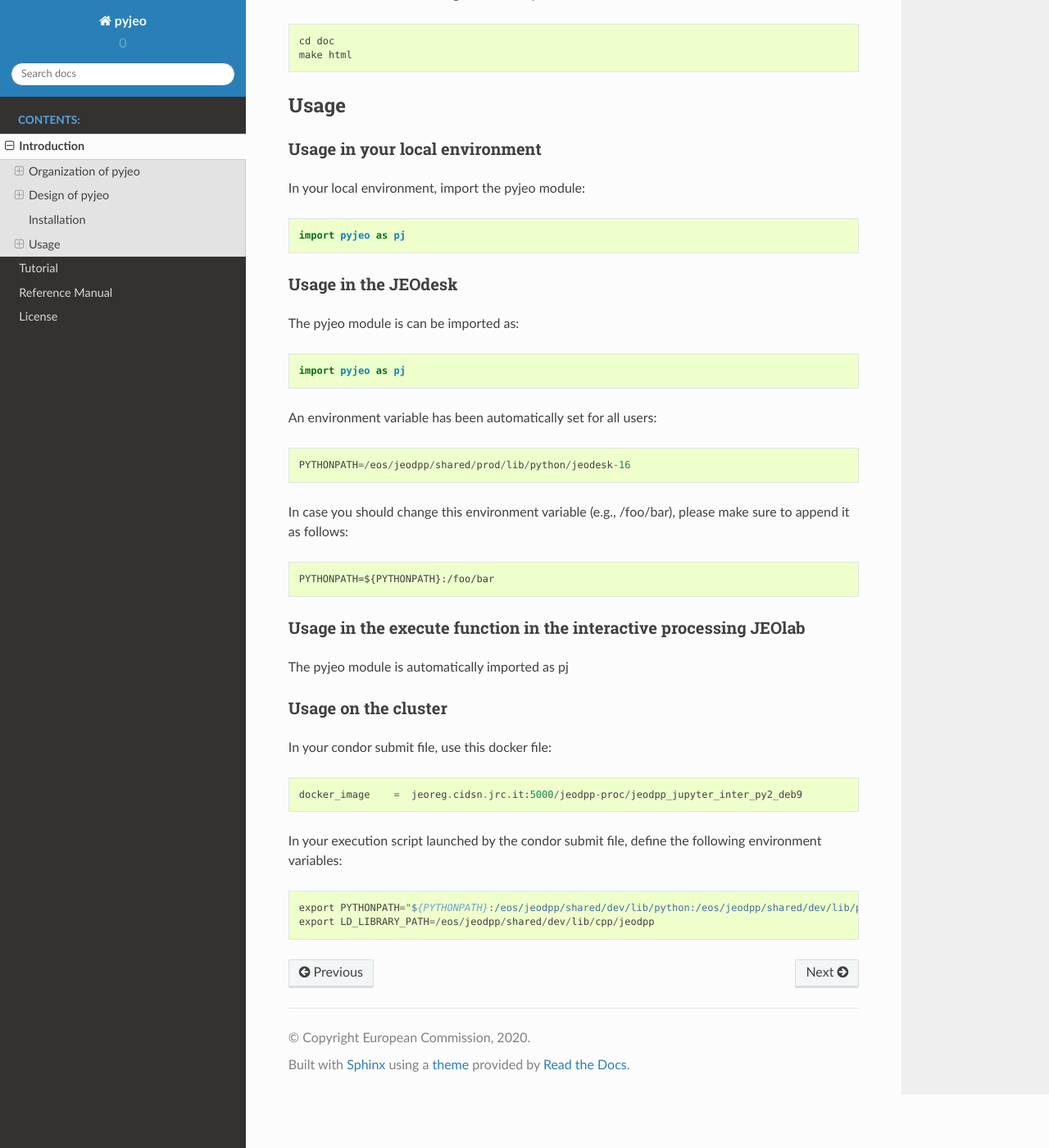
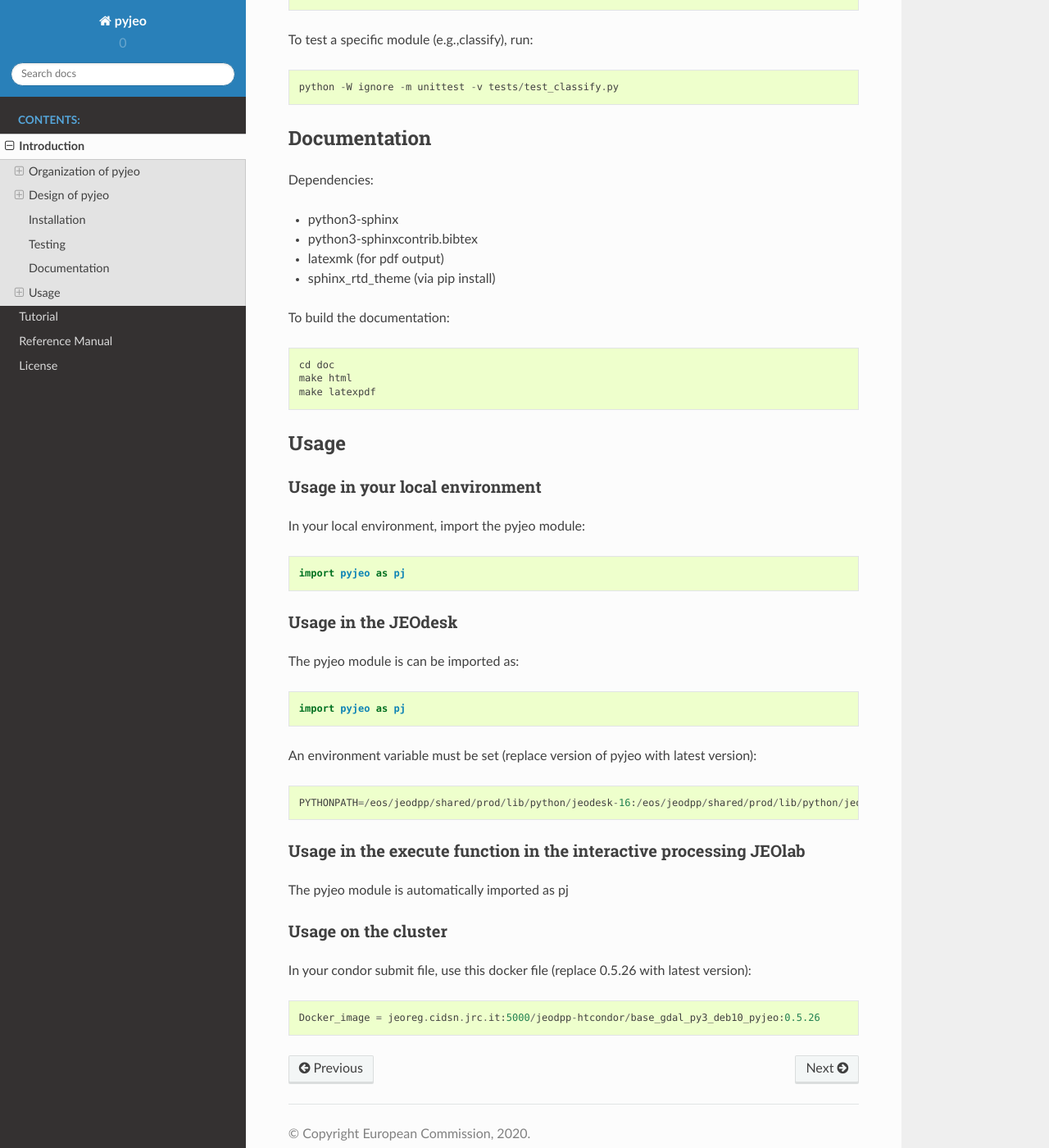
Before and after one commit to ec-jrc/jeolib-pyjeo, a Sphinx documentation site: the page built from doc/1_intro.rst, in a window 1280 px wide and 1400 px high, scrolled down 2999 px. Shown: the whole window at 82% size. Built offline with Sphinx 7.4.7 and the Read the Docs theme 2.0.0, drawn with Linux system fonts in a browser that asks for light colours; some of the changed text lies outside the part shown.

Commit message:
updated information on usage in documentation

```diff
--- a/doc/1_intro.rst
+++ b/doc/1_intro.rst
@@ -78,14 +78,32 @@
 
   sudo python setup.py install
 
+Testing
+-------
+
 To test the installation, run::
 
   python -W ignore -m unittest -v tests
 
-To build the documentation, go to directory doc and run make::
+To test a specific module (e.g.,classify), run::
+
+  python -W ignore -m unittest -v tests/test_classify.py
+
+Documentation
+-------------
+
+Dependencies:
+
+- python3-sphinx
+- python3-sphinxcontrib.bibtex
+- latexmk (for pdf output)
+- sphinx_rtd_theme (via pip install)
+
+To build the documentation::
 
   cd doc
   make html
+  make latexpdf
 
 Usage
 -----
@@ -97,19 +115,14 @@
   import pyjeo as pj
 
 Usage in the JEOdesk
-^^^^^^^^^^^^^^^^^^^^^^^^^^^^^^^^^^^^^^^^^^^^^^^^^^^^^^^^^^^^^^^^^^^
+^^^^^^^^^^^^^^^^^^^^
 The pyjeo module is can be imported as::
 
   import pyjeo as pj
 
-An environment variable has been automatically set for all users::
+An environment variable must be set (replace version of pyjeo with latest version)::
 
-  PYTHONPATH=/eos/jeodpp/shared/prod/lib/python/jeodesk-16
-
-In case you should change this environment variable (e.g., /foo/bar), please make sure to append it as follows::
-
-
-  PYTHONPATH=${PYTHONPATH}:/foo/bar
+  PYTHONPATH=/eos/jeodpp/shared/prod/lib/python/jeodesk-16:/eos/jeodpp/shared/prod/lib/python/jeodesk-16/pyjeo-0.6.0-py3.5.egg
 
 Usage in the execute function in the interactive processing JEOlab
 ^^^^^^^^^^^^^^^^^^^^^^^^^^^^^^^^^^^^^^^^^^^^^^^^^^^^^^^^^^^^^^^^^^^
@@ -117,12 +130,6 @@
 
 Usage on the cluster
 ^^^^^^^^^^^^^^^^^^^^
-In your condor submit file, use this docker file::
+In your condor submit file, use this docker file (replace 0.5.26 with latest version)::
 
-  docker_image    =  jeoreg.cidsn.jrc.it:5000/jeodpp-proc/jeodpp_jupyter_inter_py2_deb9
-
-
-In your execution script launched by the condor submit file, define the following environment variables::
-
-   export PYTHONPATH="${PYTHONPATH}:/eos/jeodpp/shared/dev/lib/python:/eos/jeodpp/shared/dev/lib/python/jeodpp:/eos/jeodpp/shared/dev/lib/python/pyjeo"
-   export LD_LIBRARY_PATH=/eos/jeodpp/shared/dev/lib/cpp/jeodpp
+  Docker_image = jeoreg.cidsn.jrc.it:5000/jeodpp-htcondor/base_gdal_py3_deb10_pyjeo:0.5.26
```
